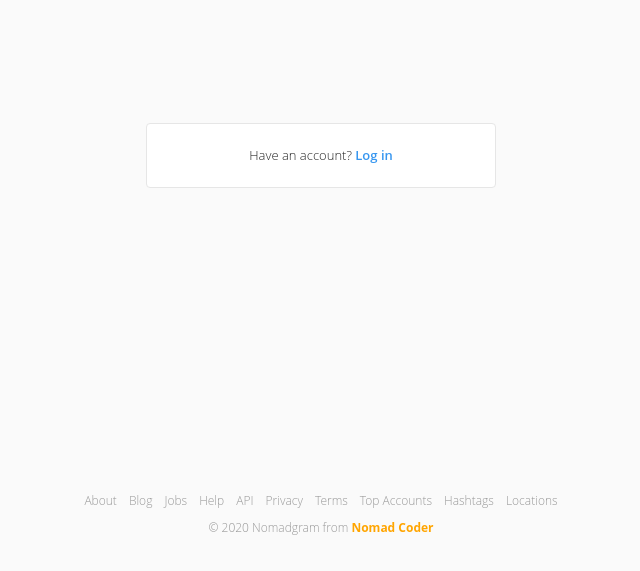
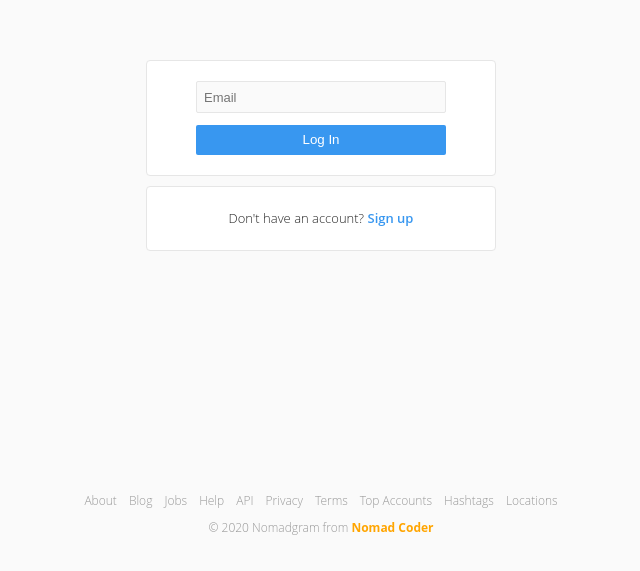
Before and after one commit to ddamjengi1020/nomadgram-front, a React (Create React App) app: page /#/ in a window 1280 px wide. Shown: the part 185-756 px from the top of the page, without its empty margins (319-959 px from the left). Built offline with nearby package versions, Linux system fonts and the light colour scheme.

Commit message:
#2.1 Auth change to Container/Presenter pattern, log in query clear

```diff
--- a/src/Apollo/Client.js
+++ b/src/Apollo/Client.js
@@ -1,11 +1,17 @@
-import { ApolloClient, InMemoryCache } from "@apollo/client";
+import { ApolloClient, HttpLink, InMemoryCache } from "@apollo/client";
 import { typeDefs, resolvers } from "./localState";
 
 const cache = new InMemoryCache();
 
 export default new ApolloClient({
-  uri: "http://localhost:5000",
   cache,
   typeDefs,
   resolvers,
+  link: new HttpLink({
+    uri: "http://localhost:5000",
+    onError: ({ networkError, graphQLErrors }) => {
+      console.log("graphQLErrors", graphQLErrors);
+      console.log("networkError", networkError);
+    },
+  }),
 });
--- a/src/Components/App.js
+++ b/src/Components/App.js
@@ -1,7 +1,7 @@
 import Router from "./Router";
 import Theme from "Styles/Theme";
 import GlobalStyles from "Styles/GlobalStyles";
-import styled, { ThemeProvider } from "styled-components";
+import { ThemeProvider } from "styled-components";
 import { gql, useQuery } from "@apollo/client";
 import Footer from "./Footer";
 
@@ -10,8 +10,6 @@ const QUERY = gql`
     isLoggedIn @client
   }
 `;
-
-const Wrapper = styled.div``;
 
 const App = () => {
   const { data } = useQuery(QUERY);
--- /dev/null
+++ b/src/Components/Button.js
@@ -0,0 +1,22 @@
+import styled from "styled-components";
+import PropTypes from "prop-types";
+
+const Container = styled.button`
+  width: 100%;
+  background-color: ${(props) => props.theme.blueColor};
+  color: white;
+  margin-top: 12px;
+  outline: none;
+  border: none;
+  height: 30px;
+  border-radius: 2px;
+  cursor: pointer;
+`;
+
+const Button = ({ text }) => <Container type={"submit"}>{text}</Container>;
+
+Button.propTypes = {
+  text: PropTypes.string.isRequired,
+};
+
+export default Button;
--- /dev/null
+++ b/src/Components/Input.js
@@ -0,0 +1,43 @@
+import styled from "styled-components";
+import PropTypes from "prop-types";
+
+const Container = styled.input`
+  &:not(:first-child) {
+    margin-top: 5px;
+  }
+  width: 250px;
+  padding: 7px;
+  border: ${(props) => props.theme.boxBorder};
+  border-radius: 2px;
+  background-color: #fafafa;
+  font-size: 14px;
+  &::placeholder {
+    font-size: 13px;
+  }
+`;
+
+const Input = ({
+  placeholder,
+  value,
+  onChange,
+  required = true,
+  type = "text",
+}) => (
+  <Container
+    placeholder={placeholder}
+    type={type}
+    required={required}
+    value={value}
+    onChange={onChange}
+  />
+);
+
+Input.propTypes = {
+  placeholder: PropTypes.string.isRequired,
+  required: PropTypes.bool,
+  value: PropTypes.string.isRequired,
+  onChange: PropTypes.func.isRequired,
+  type: PropTypes.string,
+};
+
+export default Input;
--- /dev/null
+++ b/src/Hooks/useInput.js
@@ -0,0 +1,12 @@
+import { useState } from "react";
+
+export default (defaultValue) => {
+  const [value, setValue] = useState(defaultValue);
+  const onChange = (e) => {
+    const {
+      target: { value },
+    } = e;
+    setValue(value);
+  };
+  return { value, onChange };
+};
--- a/src/Routes/Auth.js
+++ /dev/null
@@ -1,60 +0,0 @@
-import { useState } from "react";
-import styled from "styled-components";
-
-const Wrapper = styled.div`
-  min-height: 85vh;
-  display: flex;
-  justify-content: center;
-  align-items: center;
-`;
-
-const Box = styled.div`
-  max-width: 350px;
-  width: 100%;
-  ${(props) => props.theme.whiteBox};
-  padding: 10px 0;
-  display: flex;
-  flex-direction: column;
-  justify-content: center;
-  align-items: center;
-`;
-
-const VerifyAccount = styled.div`
-  margin: 15px;
-  font-size: 13px;
-  font-weight: 300;
-  color: ${(props) => props.theme.blackColor};
-`;
-
-const ChangeState = styled.span`
-  font-weight: 600;
-  cursor: pointer;
-  color: ${(props) => props.theme.blueColor};
-`;
-
-export default () => {
-  const [action, setAction] = useState("logIn");
-  return (
-    <Wrapper>
-      {action === "logIn" ? (
-        <Box>
-          <VerifyAccount>
-            Have an account?{" "}
-            <ChangeState onClick={() => setAction("signUp")}>
-              Log in
-            </ChangeState>
-          </VerifyAccount>
-        </Box>
-      ) : (
-        <Box>
-          <VerifyAccount>
-            Don't have an account?{" "}
-            <ChangeState onClick={() => setAction("logIn")}>
-              Sign up
-            </ChangeState>
-          </VerifyAccount>
-        </Box>
-      )}
-    </Wrapper>
-  );
-};
--- /dev/null
+++ b/src/Routes/Auth/AuthContainer.js
@@ -0,0 +1,33 @@
+import { useState } from "react";
+import { useMutation } from "@apollo/client";
+import { LOG_IN } from "./AuthQueries";
+import useInput from "Hooks/useInput";
+import AuthPresenter from "./AuthPresenter";
+
+export default () => {
+  const [action, setAction] = useState("");
+  const userName = useInput("");
+  const email = useInput("");
+  const firstName = useInput("");
+  const [requestSecret] = useMutation(LOG_IN, {
+    variables: { email: email.value },
+  });
+
+  const onLogIn = (e) => {
+    e.preventDefault();
+    if (email.value !== "") {
+      requestSecret();
+    }
+  };
+
+  return (
+    <AuthPresenter
+      setAction={setAction}
+      action={action}
+      userName={userName}
+      email={email}
+      firstName={firstName}
+      onLogIn={onLogIn}
+    />
+  );
+};
--- /dev/null
+++ b/src/Routes/Auth/AuthPresenter.js
@@ -0,0 +1,116 @@
+import PropTypes from "prop-types";
+import styled from "styled-components";
+import Button from "Components/Button";
+import Input from "Components/Input";
+
+const Wrapper = styled.div`
+  min-height: 85vh;
+  display: flex;
+  flex-direction: column;
+  justify-content: center;
+  align-items: center;
+`;
+
+const Box = styled.div`
+  max-width: 350px;
+  width: 100%;
+  ${(props) => props.theme.whiteBox};
+  padding: 10px 0;
+  display: flex;
+  flex-direction: column;
+  justify-content: center;
+  align-items: center;
+  &:not(:last-child) {
+    margin-bottom: 10px;
+  }
+`;
+
+const VerifyAccount = styled.div`
+  margin: 15px;
+  font-size: 13px;
+  font-weight: 300;
+  color: ${(props) => props.theme.blackColor};
+`;
+
+const ChangeState = styled.span`
+  font-weight: 600;
+  cursor: pointer;
+  color: ${(props) => props.theme.blueColor};
+`;
+
+const Form = styled.form`
+  display: flex;
+  flex-direction: column;
+  justify-content: center;
+  align-items: center;
+  padding: 10px 0;
+`;
+
+const AuthPresenter = ({
+  setAction,
+  action,
+  userName,
+  email,
+  firstName,
+  onLogIn,
+}) => (
+  <Wrapper>
+    {action === "logIn" ? (
+      <>
+        <Box>
+          <Form>
+            <Input placeholder={"Email"} {...email} type={"email"} />
+            <Input placeholder={"First Name"} {...firstName} />
+            <Input placeholder={"Username"} {...userName} />
+            <Button text={"Sign Up"} />
+          </Form>
+        </Box>
+        <Box>
+          <VerifyAccount>
+            Have an account?{" "}
+            <ChangeState onClick={() => setAction("signUp")}>
+              Log in
+            </ChangeState>
+          </VerifyAccount>
+        </Box>
+      </>
+    ) : (
+      <>
+        <Box>
+          <Form onSubmit={onLogIn}>
+            <Input placeholder={"Email"} {...email} type={"email"} />
+            <Button text={"Log In"} />
+          </Form>
+        </Box>
+        <Box>
+          <VerifyAccount>
+            Don't have an account?{" "}
+            <ChangeState onClick={() => setAction("logIn")}>
+              Sign up
+            </ChangeState>
+          </VerifyAccount>
+        </Box>
+      </>
+    )}
+  </Wrapper>
+);
+
+AuthPresenter.propTypes = {
+  setAction: PropTypes.func.isRequired,
+  action: PropTypes.string.isRequired,
+  userName: PropTypes.shape({
+    value: PropTypes.string,
+    onChange: PropTypes.func,
+  }),
+  email: PropTypes.shape({
+    value: PropTypes.string,
+    onChange: PropTypes.func,
+  }),
+  firstName: PropTypes.shape({
+    value: PropTypes.string,
+    onChange: PropTypes.func,
+  }),
+  onLogIn: PropTypes.func.isRequired,
+};
+
+export default AuthPresenter;
--- /dev/null
+++ b/src/Routes/Auth/AuthQueries.js
@@ -0,0 +1,7 @@
+import { gql } from "@apollo/client";
+
+export const LOG_IN = gql`
+  mutation requestSecret($email: String!) {
+    requestSecret(email: $email)
+  }
+`;
--- /dev/null
+++ b/src/Routes/Auth/index.js
@@ -0,0 +1,2 @@
+import AuthContainer from "./AuthContainer";
+export default AuthContainer;
--- a/src/Styles/GlobalStyles.js
+++ b/src/Styles/GlobalStyles.js
@@ -18,4 +18,8 @@ export default createGlobalStyle`
     color:${(props) => props.theme.blueColor};
     text-decoration:none;
   }
+  input:focus {
+    outline: none;
+    box-shadow: 0 0 0 0.6px ${(props) => props.theme.blackColor};
+  }
 `;
```
Also changed, not shown: 1 other file (tests, documents, lock files or other folders).
